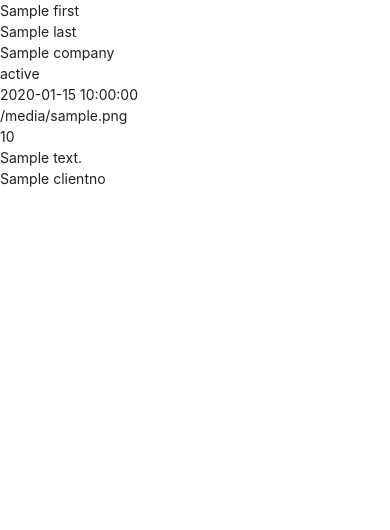
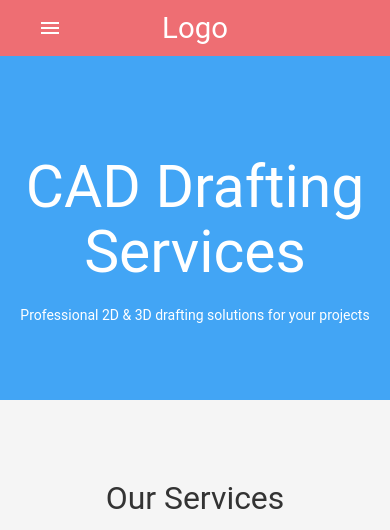
Before and after one commit to Robertas-Cyberattack/MP3, a Flask app: page / in a window 390 px wide. Shown: the top 530 px of the page. Before the commit the page ends 187 px from the top, so only its background shows below. Run offline with Flask 3, Linux system fonts and the light colour scheme; a database or web service that is not in the repository returns one stand-in record (values such as "Sample title"); some libraries are stand-ins or nearby versions.

Commit message:
base and style first test

```diff
--- a/static/css/style.css
+++ b/static/css/style.css
@@ -0,0 +1,78 @@
+/* =========================
+   General styles
+   ========================= */
+body {
+  font-family: 'Roboto', sans-serif;
+  background-color: #f5f5f5;
+  color: #333;
+  margin: 0;
+}
+
+/* =========================
+   Navbar & header
+   ========================= */
+.nav-wrapper {
+  padding: 0 20px;
+}
+
+/* =========================
+   Hero section
+   ========================= */
+.hero {
+  padding: 100px 20px;
+  text-align: center;
+  background-color: #42a5f5;
+  color: white;
+}
+
+.hero h1 {
+  margin-bottom: 20px;
+}
+
+/* =========================
+   Section spacing
+   ========================= */
+.section {
+  padding: 60px 20px;
+}
+
+/* =========================
+   Cards
+   ========================= */
+.card {
+  border-radius: 6px;
+  overflow: hidden;
+  transition: transform 0.2s;
+}
+
+.card:hover {
+  transform: translateY(-5px);
+}
+
+.card-image img {
+  height: 200px;
+  object-fit: cover;
+}
+
+.card-content p {
+  margin: 0;
+}
+
+/* =========================
+   Images
+   ========================= */
+img {
+  width: 100%;
+  height: auto;
+  display: block;
+  border-radius: 4px;
+}
+
+/* =========================
+   Mobile responsiveness
+   ========================= */
+@media screen and (max-width: 600px) {
+  .card-image img {
+    height: 150px;
+  }
+}
--- a/templates/base.html
+++ b/templates/base.html
@@ -1,3 +1,131 @@
+<!DOCTYPE html>
+<html lang="en">
+<head>
+  <meta charset="UTF-8">
+  <meta name="viewport" content="width=device-width, initial-scale=1.0">
+  <title>CAD Drafting Services</title>
+
+  <!-- Materialize CSS -->
+  <link rel="stylesheet" href="https://cdnjs.cloudflare.com/ajax/libs/materialize/1.0.0/css/materialize.min.css">
+
+  <!-- Material Icons -->
+  <link href="https://fonts.googleapis.com/icon?family=Material+Icons" rel="stylesheet">
+
+  <!-- Custom CSS -->
+  <link rel="stylesheet" href="style.css">
+</head>
+<body>
+
+  <!-- NAVBAR -->
+  <nav>
+    <div class="nav-wrapper">
+      <a href="#!" class="brand-logo">Logo</a>
+      <a href="#" data-target="mobile-demo" class="sidenav-trigger">
+        <i class="material-icons">menu</i>
+      </a>
+      <ul class="right hide-on-med-and-down">
+        <li><a href="home.html">Home</a></li>
+        <li><a href="about.html">About</a></li>
+        <li><a href="services.html">Services</a></li>
+        <li><a href="projects.html">Projects</a></li>
+        <li><a href="contact.html">Contact</a></li>
+        <li><a href="login.html">Login</a></li>
+      </ul>
+    </div>
+  </nav>
+
+  <!-- Mobile menu -->
+  <ul class="sidenav" id="mobile-demo">
+    <li><a href="home.html">Home</a></li>
+    <li><a href="about.html">About</a></li>
+    <li><a href="services.html">Services</a></li>
+    <li><a href="projects.html">Projects</a></li>
+    <li><a href="contact.html">Contact</a></li>
+    <li><a href="login.html">Login</a></li>
+  </ul>
+
+  <!-- HERO SECTION -->
+  <div class="section hero">
+    <h1>CAD Drafting Services</h1>
+    <p>Professional 2D & 3D drafting solutions for your projects</p>
+  </div>
+
+  <!-- SERVICES CARDS -->
+  <div class="section">
+    <div class="container">
+      <h4 class="center-align">Our Services</h4>
+      <div class="row">
+        <!-- Card example, repeat as needed -->
+        <div class="col s12 m6 l4">
+          <div class="card">
+            <div class="card-image">
+              <img src="placeholder1.jpg" alt="2D Drafting">
+              <span class="card-title">2D Drafting</span>
+            </div>
+            <div class="card-content">
+              <p>Accurate 2D drawings for architectural and engineering projects.</p>
+            </div>
+            <div class="card-action">
+              <a href="#">Learn More</a>
+            </div>
+          </div>
+        </div>
+
+        <div class="col s12 m6 l4">
+          <div class="card">
+            <div class="card-image">
+              <img src="placeholder2.jpg" alt="3D Modeling">
+              <span class="card-title">3D Modeling</span>
+            </div>
+            <div class="card-content">
+              <p>Realistic 3D models for visualization and simulation purposes.</p>
+            </div>
+            <div class="card-action">
+              <a href="#">Learn More</a>
+            </div>
+          </div>
+        </div>
+
+        <div class="col s12 m6 l4">
+          <div class="card">
+            <div class="card-image">
+              <img src="placeholder3.jpg" alt="BIM Drafting">
+              <span class="card-title">BIM Drafting</span>
+            </div>
+            <div class="card-content">
+              <p>Building Information Modeling for collaborative architectural workflows.</p>
+            </div>
+            <div class="card-action">
+              <a href="#">Learn More</a>
+            </div>
+          </div>
+        </div>
+
+      </div>
+    </div>
+  </div>
+
+  <!-- Materialize JS -->
+  <script src="https://cdnjs.cloudflare.com/ajax/libs/materialize/1.0.0/js/materialize.min.js"></script>
+  <script>
+    document.addEventListener('DOMContentLoaded', function() {
+      var elems = document.querySelectorAll('.sidenav');
+      var instances = M.Sidenav.init(elems);
+    });
+  </script>
+
+</body>
+</html>
+
+
+
+
+
+
+
+
+<!--
+
 <!DOCTYPE html>
 <html lang="en">
 <head>
@@ -12,6 +140,31 @@
 </head>
 <body>
 
+    <header>
+         nav -->
+<!---       <nav>
+            <div class="nav-wrapper">
+                <a href="#!" class="brand-logo">Logo</a>
+                <a href="#" data-target="mobile-demo" class="sidenav-trigger"><i class="material-icons">menu</i></a>
+                <ul class="right hide-on-med-and-down">
+                    <li><a href="sass.html">Sass</a></li>
+                    <li><a href="badges.html">Components</a></li>
+                    <li><a href="collapsible.html">Javascript</a></li>
+                    <li><a href="mobile.html">Mobile</a></li>
+                </ul>
+            </div>
+        </nav>
+       mob side
+        <ul class="sidenav" id="mobile-demo">
+            <li><a href="home.html">Home</a></li>
+            <li><a href="about.html">About</a></li>
+            <li><a href="services.html">Services</a></li>
+            <li><a href="projects.html">Projects</a></li>
+            <li><a href="contact.html">Contact</a></li>
+            <li><a href="login.html">Login</a></li>
+        </ul>
+    </header>
+
     {% block content %}
     {% endblock %}
     <script
@@ -24,3 +177,5 @@
     {% endblock %}
 </body>
 </html>
+
+-->
```
